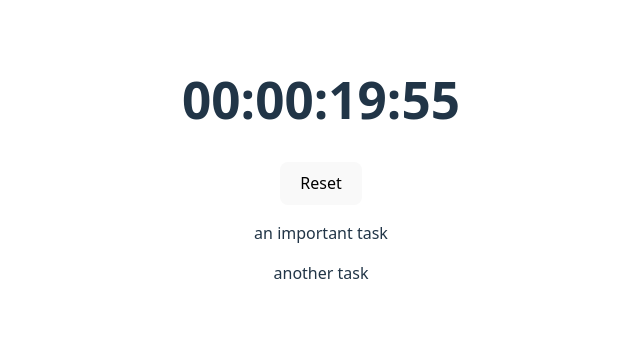
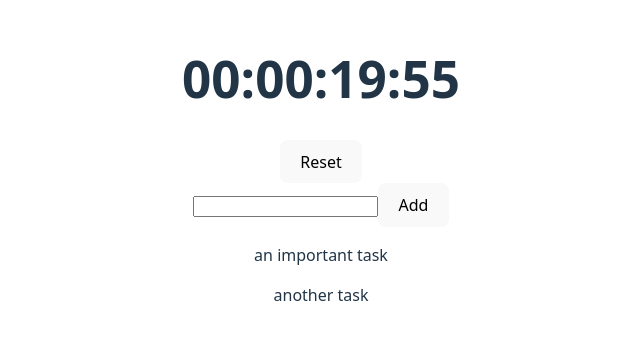
Before and after one commit to fletchgraham/doro, a React (Vite) app: page / in a window 1280 px wide. Shown: the part 231-570 px from the top of the page, without its empty margins (319-959 px from the left). Built offline with nearby package versions, Linux system fonts and the light colour scheme.

Commit message:
can add tasks

```diff
--- a/src/App.tsx
+++ b/src/App.tsx
@@ -7,6 +7,7 @@ function App() {
   const [date, setDate] = useState(Date.now() + 20 * 60000);
   const handleReset = () => setDate(Date.now() + 20 * 60000);
   const [tasks, setTasks] = useState(["an important task", "another task"]);
+  const [newTask, setNewTask] = useState("");
 
   return (
     <>
@@ -14,6 +15,17 @@ function App() {
         <Countdown date={date} />
       </h1>
       <button onClick={handleReset}>Reset</button>
+      <div>
+        <input value={newTask} onChange={(e) => setNewTask(e.target.value)} />
+        <button
+          onClick={() => {
+            setTasks([...tasks, newTask]);
+            setNewTask("");
+          }}
+        >
+          Add
+        </button>
+      </div>
       {tasks.map((task) => {
         return <p key={task}>{task}</p>;
       })}
```
